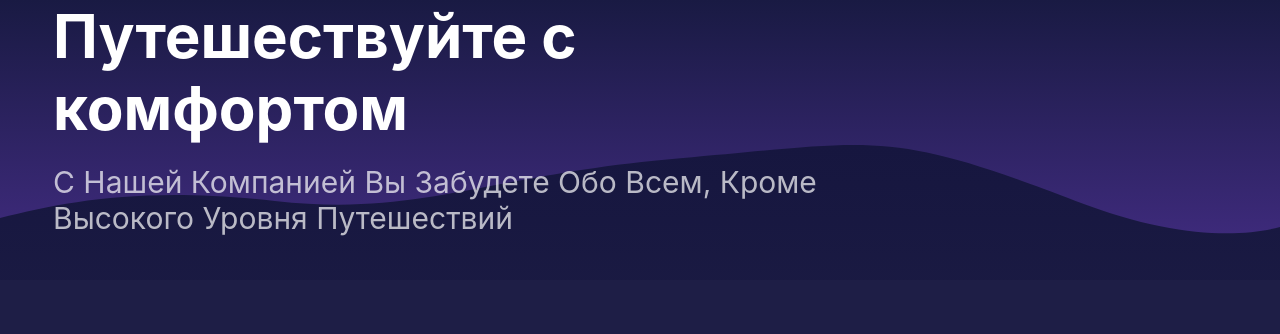
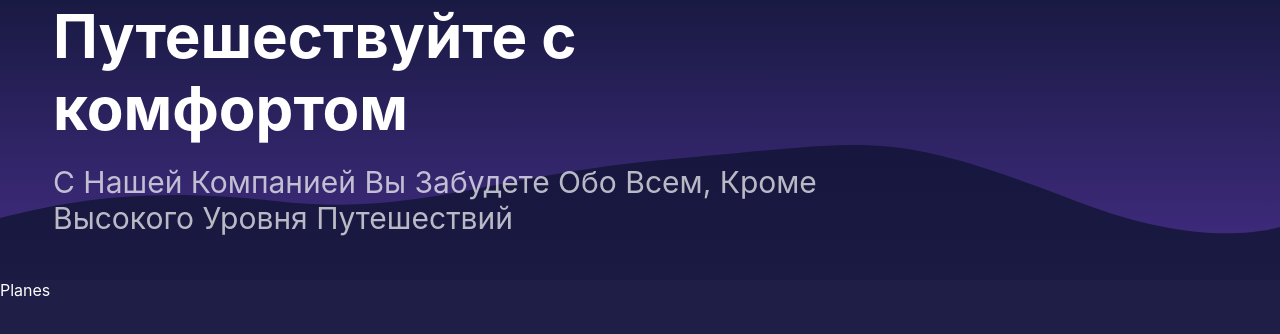
Before and after one commit to FilimonovAlexey/ReactMagazine, a React (Create React App) app in the folder client/: page / in a window 1280 px wide. Shown: the top 334 px of the page. Built offline with nearby package versions, Linux system fonts and the light colour scheme.

Commit message:
Добавлен компонент Planes

```diff
--- a/client/src/Pages/home-page/home-page.jsx
+++ b/client/src/Pages/home-page/home-page.jsx
@@ -1,10 +1,12 @@
 import React from "react";
-import { Header } from "../../components/header/header"
+import { Header } from "../../components/header"
+import { Planes } from "../../components/planes";
 
 export const Homepage = () => {
   return (
     <React.Fragment>
       <Header />
+      <Planes />
     </React.Fragment>
   )
 }
--- /dev/null
+++ b/client/src/components/planes/index.js
@@ -0,0 +1 @@
+export * from './planes'
--- /dev/null
+++ b/client/src/components/planes/planes.jsx
@@ -0,0 +1,7 @@
+import React from 'react';
+
+export const Planes = () => {
+  return (
+    <div>Planes</div>
+  )
+}
```
Also changed, not shown: client/src/components/planes/styles.module.css (added).
